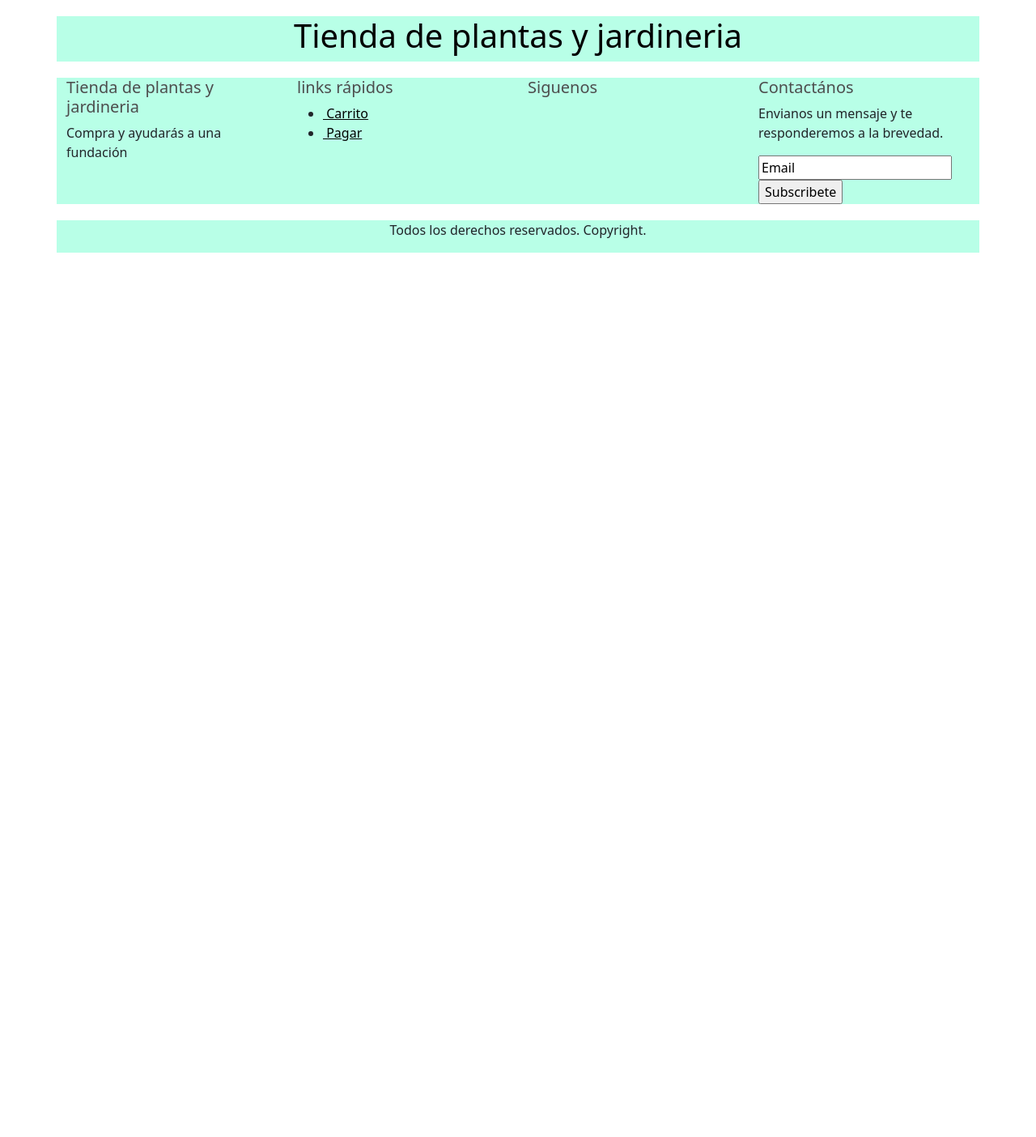
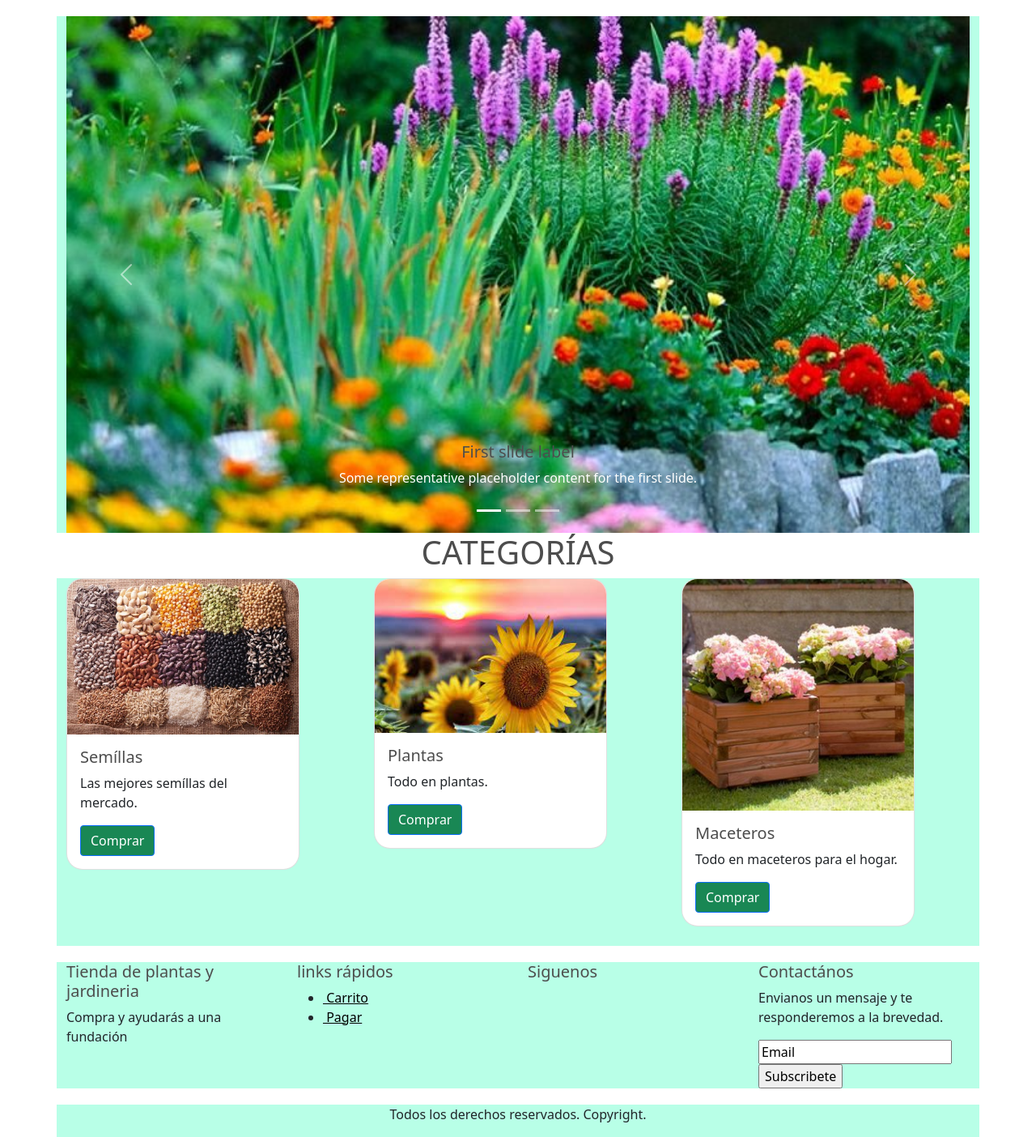
Before and after one commit to luis23saavedra/garden_store, a Django app: page / in a window 1280 px wide. Shown: the part 56-1460 px from the top of the page at 81% size. Before the commit the page ends 368 px from the top, so only its background shows below. Run offline with Django 4.2, Linux system fonts and the light colour scheme; data that the repository does not hold is empty; some libraries are stand-ins or nearby versions.

Commit message:
Página de inicio.

```diff
--- a/ecommerce/settings.py
+++ b/ecommerce/settings.py
@@ -60,7 +60,7 @@ ROOT_URLCONF = 'ecommerce.urls'
 TEMPLATES = [
     {
         'BACKEND': 'django.template.backends.django.DjangoTemplates',
-        'DIRS': [],
+        'DIRS': [os.path.join(BASE_DIR,"templates")],
         'APP_DIRS': True,
         'OPTIONS': {
             'context_processors': [
--- a/static/css/main.css
+++ b/static/css/main.css
@@ -113,3 +113,13 @@ h6 {
 .container {
     margin-top: 20px;
 }
+#card-border{
+    /*border: solid 10px;*/
+    border-radius: 20px;
+    overflow: hidden;
+    transition: all ease-out 0.2s;
+}
+#card-border:hover{
+
+    transform: scale(1.05);
+}
--- a/store/templates/store/store.html
+++ b/store/templates/store/store.html
@@ -2,25 +2,82 @@
 {% load static %}
 {% block content %}
 
+<div class="row mt-2">
+  <div id="carouselExampleCaptions" class="carousel slide" data-bs-ride="carousel">
+    <div class="carousel-indicators">
+      <button type="button" data-bs-target="#carouselExampleCaptions" data-bs-slide-to="0" class="active" aria-current="true" aria-label="Slide 1"></button>
+      <button type="button" data-bs-target="#carouselExampleCaptions" data-bs-slide-to="1" aria-label="Slide 2"></button>
+      <button type="button" data-bs-target="#carouselExampleCaptions" data-bs-slide-to="2" aria-label="Slide 3"></button>
+    </div>
+    <div class="carousel-inner">
+      <div class="carousel-item active">
+        <img src="{% static 'images/plantas1.jpg' %}" class="d-block w-100" alt="...">
+        <div class="carousel-caption d-none d-md-block">
+          <h5>First slide label</h5>
+          <p>Some representative placeholder content for the first slide.</p>
+        </div>
+      </div>
+      <div class="carousel-item">
+        <img src="{% static 'images/semillas1.jpg' %}" class="d-block w-100" alt="...">
+        <div class="carousel-caption d-none d-md-block">
+          <h5>Second slide label</h5>
+          <p>Some representative placeholder content for the second slide.</p>
+        </div>
+      </div>
+      <div class="carousel-item">
+        <img src="..." class="d-block w-100" alt="...">
+        <div class="carousel-caption d-none d-md-block">
+          <h5>Third slide label</h5>
+          <p>Some representative placeholder content for the third slide.</p>
+        </div>
+      </div>
+    </div>
+    <button class="carousel-control-prev" type="button" data-bs-target="#carouselExampleCaptions" data-bs-slide="prev">
+      <span class="carousel-control-prev-icon" aria-hidden="true"></span>
+      <span class="visually-hidden">Previous</span>
+    </button>
+    <button class="carousel-control-next" type="button" data-bs-target="#carouselExampleCaptions" data-bs-slide="next">
+      <span class="carousel-control-next-icon" aria-hidden="true"></span>
+      <span class="visually-hidden">Next</span>
+    </button>
+  </div>
+</div>
 
-<div class="row" >
-    <h1 class="text-center text-black">Tienda de plantas y jardineria</h1>
-    {% for product in products %}
+<h1 class="text-center">CATEGORÍAS</h1>
 
-    <div class="col-lg-4">
-        <img class="thumbnail" src="{{product.imagen.url}}">
-        <div class="box-element product">
-            <h6><strong>{{product.nombre}}</strong></h6>
-            <hr>
+<div class="row">
+  <div class="col mb-4 ">
+    <div class="card" id="card-border" style="width: 18rem;">
+      <img src="{% static 'images/semillas1.jpg' %}" class="card-img-top" alt="...">
+      <div class="card-body ">
+        <h5 class="card-title">Semíllas</h5>
+        <p class="card-text">Las mejores semíllas del mercado.</p>
+        <a href="#" class="btn btn-primary bg-success">Comprar</a>
+      </div>
+    </div>
+  </div>
 
-            <button  class="btn btn-outline-secondary add-btn">Añadir al carrito</button>
-            <a class="btn btn-outline-success" href="#">Ver</a>
-            <h4 style="display: inline-block; float: right"><strong>${{product.precio|floatformat:0}}</strong></h4>
+  <div class="col mb-4">
+    <div class="card" id="card-border" style="width: 18rem;">
+      <img src="{% static 'images/girasol.jpg' %}" class="card-img-top" alt="...">
+      <div class="card-body " >
+        <h5 class="card-title">Plantas</h5>
+        <p class="card-text">Todo en plantas.</p>
+        <a href="#" class="btn btn-primary bg-success">Comprar</a>
+      </div>
+  </div>
+</div>
 
-
-        </div>
+<div class="col mb-4">
+  <div class="card" id="card-border" style="width: 18rem;">
+    <img src="{% static 'images/maceteros1.jpg' %}" class="card-img-top" alt="...">
+    <div class="card-body" >
+      <h5 class="card-title">Maceteros</h5>
+      <p class="card-text">Todo en maceteros para el hogar.</p>
+      <a href="#" class="btn btn-primary bg-success">Comprar</a>
     </div>
-{% endfor %}
+</div>
+</div>
 
 </div>
 {% endblock content %}
```
Also changed, not shown: static/images/girasol.jpg (added), static/images/maceteros1.jpg (added), static/images/plantas1.jpg (added), static/images/semillas1.jpg (added), store/templates/registration/login.html (line endings or trailing spaces), store/templates/store/main.html (line endings or trailing spaces).
